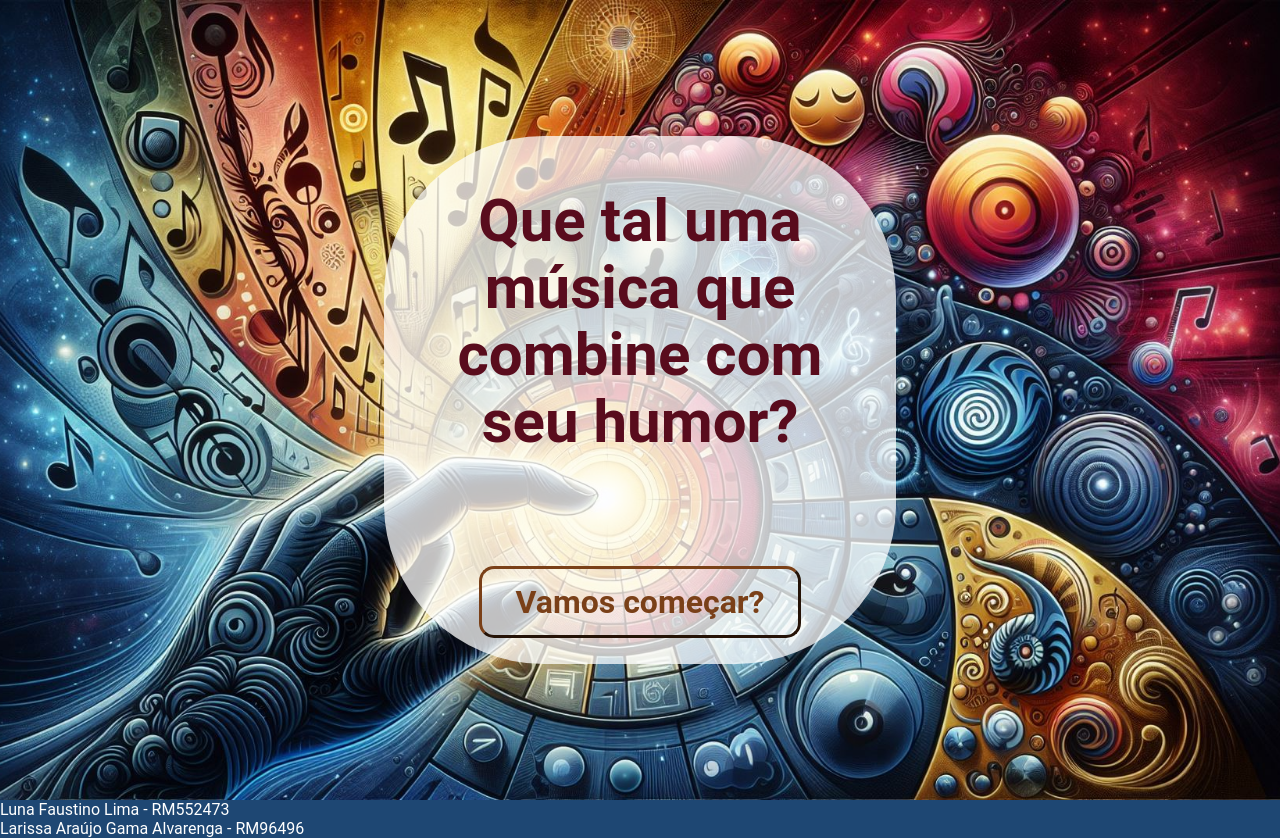
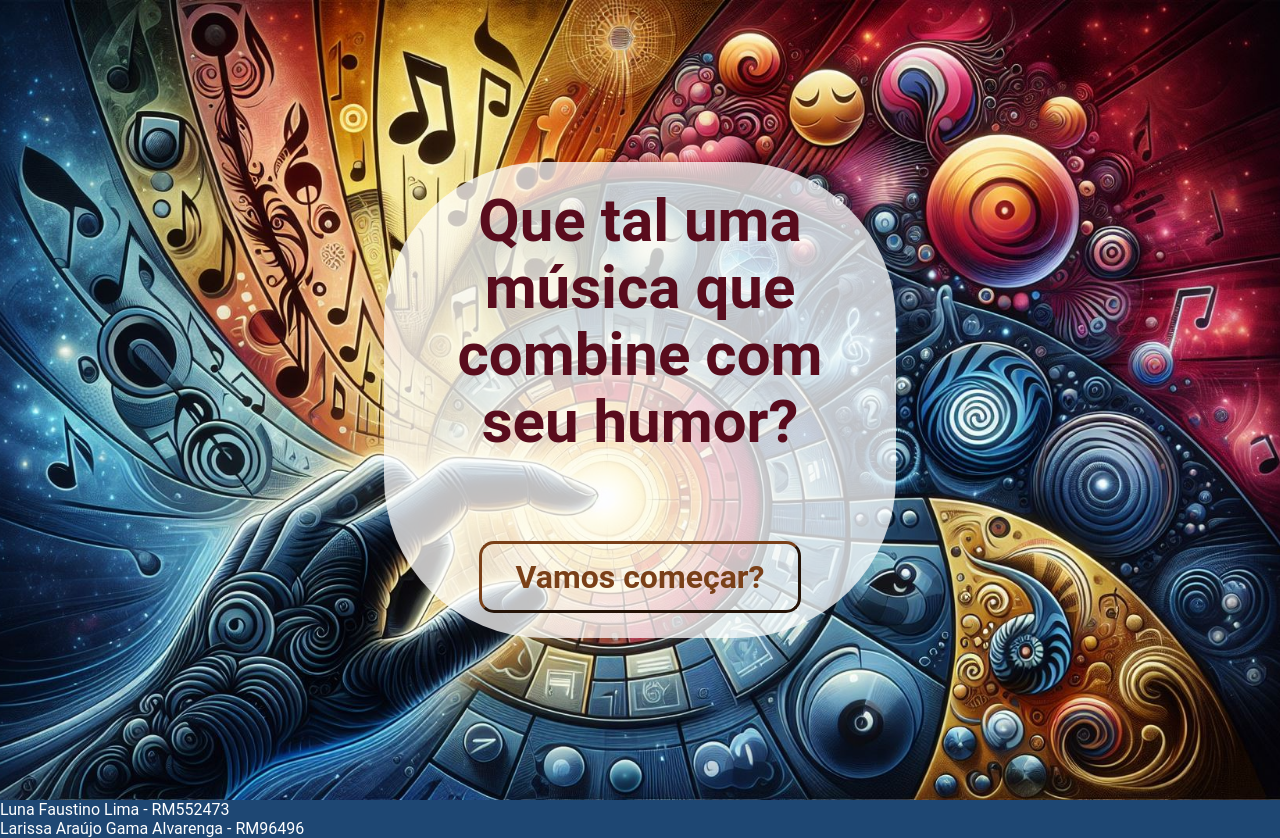
Before and after one commit to LunaFaustino/HTML_CP4, a Next.js app: page / in a window 1280 px wide. Built offline with nearby package versions, Linux system fonts and the light colour scheme.

Commit message:
alterções css

```diff
--- a/public/css/style.css
+++ b/public/css/style.css
@@ -29,7 +29,7 @@
 }
 .secao-inicio h1{
     color: #590C1D;
-    padding: 10%;
+    padding: 5%;
     font-size: 60px;
     line-height: 67px;
     font-weight: bold;
@@ -178,7 +178,9 @@
 }
 
 .musica-imagem{
-    width: 40%;
+    width: auto;
+    height: auto;
+    max-width: 500px;
 }
 .musica-titulo{
     font-size: 48px;
```
